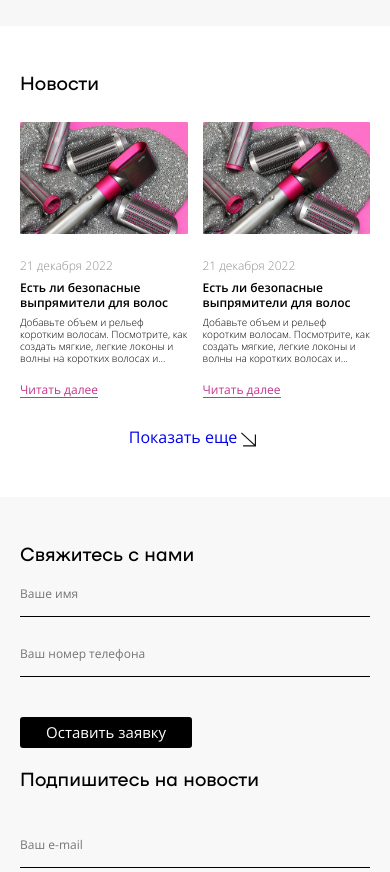
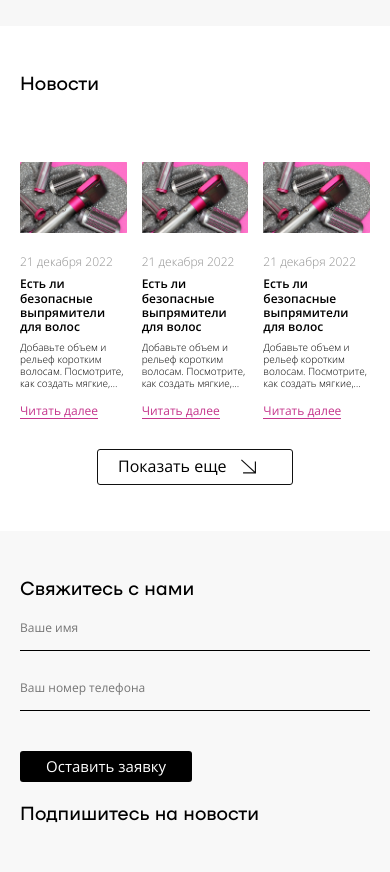
Before and after one commit to JustBass1999/DysonDiplom, a plain HTML site: page index.html in a window 390 px wide. Shown: the part 5940-6812 px from the top of the page. Drawn offline with Linux system fonts and the light colour scheme; some packages are replaced by stand-ins of ours; a script that the page names is missing.

Commit message:
рефакторинг секции news; добавление функционала кнопке показать ещё

```diff
--- a/css/blocks/news.css
+++ b/css/blocks/news.css
@@ -4,58 +4,37 @@
 }
 
 .news__title {
-  margin-bottom: 70px;
+  margin-bottom: clamp(70px, 0.897rem + 2.9vw, 30px);
 }
 
-@media (width<=992px) {
-  .news__title {
-    margin-bottom: 40px;
-  }
-}
-@media (width<=540px) {
-  .news__title {
-    margin-bottom: 30px;
-  }
-}
-
-.news__content {
+.news__list {
   display: flex;
-  gap: 20px;
-  margin-bottom: 80px;
+  gap: clamp(15px, 0.729rem + 0.43vw, 20px);
+  margin-bottom: clamp(30px, 1.078rem + 3.27vw, 80px);
   justify-content: space-between;
 }
 
-@media (width<=1400px) {
-  .news__content {
-    margin-bottom: 60px;
+/* @media (width<=540px) {
+  .news__article:last-child {
+    display: none;
   }
-}
-@media (width<=768px) {
-  .news__content {
-    margin-bottom: 40px;
-    gap: 15px;
-  }
-}
-@media (width<=540px) {
-  .news__content {
-    margin-bottom: 40px;
-    gap: 15px;
-  }
+} */
+
+.news__item {
+  flex: 1;
+  min-width: 0; /* Предотвращает вылазие флекс-элементов */
 }
 
-@media (width<=390px) {
-  .news__content {
-    margin-bottom: 30px;
-  }
-}
-
-@media (width<=540px) {
-    .news__article:last-child {
-        display: none;
-    }
+.news__article {
+  display: flex;
+  flex-direction: column;
+  height: 100%;
 }
 
 .news__image {
+  width: 100%;
+  height: auto;
+  object-fit: cover;
   margin-bottom: 30px;
 }
 
@@ -89,25 +68,12 @@
 .news__article-title {
   padding-bottom: 15px;
   font-weight: 600;
-  font-size: 20px;
+  font-size: clamp(12px, 0.417rem + 0.69vw, 20px);
   line-height: 120%;
-}
-
-@media (width<=992px) {
-  .news__article-title {
-    font-size: 14px;
-  }
-}
-
-@media (width<=768px) {
-  .news__article-title {
-    font-size: 12px;
-  }
 }
 
 @media (width<=390px) {
   .news__article-title {
-    font-size: 12px;
     padding-bottom: 6px;
   }
 }
@@ -115,49 +81,37 @@
 .news__article-text {
   margin-bottom: 20px;
   font-weight: 300;
-  font-size: 18px;
+  font-size: clamp(10px, 0.498rem + 0.52vw, 18px);
   line-height: 120%;
-  text-align: justify;
-}
-
-@media (width<=1400px) {
-  .news__article-text {
-    font-size: 16px;
-  }
-}
-
-@media (width<=1200px) {
-  .news__article-text {
-    text-align: start;
-    display: -webkit-box;
-    -webkit-line-clamp: 4; /* Количество строк, до которого нужно обрезать */
-    -webkit-box-orient: vertical; /* Ориентация блока */
-    overflow: hidden; /* Скрываем всё, что вылазит за пределы */
-    text-overflow: ellipsis; /* Добавляем многоточие в конце */
-  }
-}
-
-@media (width<=992px) {
-  .news__article-text {
-    font-size: 14px;
-  }
+  text-align: start;
+  /* Многострочное обрезание текста на средних экранах */
+  display: -webkit-box;
+  -webkit-line-clamp: 4;
+  -webkit-box-orient: vertical;
+  overflow: hidden;
+  text-overflow: ellipsis;
 }
 
 @media (width<=768px) {
   .news__article-text {
-    font-size: 12px;
     margin-bottom: 15px;
   }
 }
-
-@media (width<=390px) {
-  .news__article-text {
-    font-size: 10px;
-
-  }
+.news__article-link {
+  display: inline-block; /* или inline-flex */
+  width: fit-content; /* ширина по содержимому */
+  margin-top: auto; /*  прижмет кнопку к самому низу карточки красиво */
 }
 
 .news__footer {
   display: flex;
   justify-content: center;
 }
+
+.news__more-btn {
+  display: inline-flex;
+  align-items: center;
+  gap: 10px;
+  text-decoration: none;
+  text-wrap: nowrap;
+}
--- a/index.html
+++ b/index.html
@@ -8,6 +8,7 @@
     <script defer src="./js/offers__filter.js"></script>
     <script defer src="./js/burger.menu.js"></script>
     <script defer src="./js/reviews.js"></script>
+    <script defer src="./js/news.js"></script>
     <!-- Подключение fsLightbox -->
     <script defer src="https://cdnjs.cloudflare.com/ajax/libs/fslightbox/3.3.1/index.js"></script>
     <title>Document</title>
@@ -876,45 +877,68 @@
 
       <section class="news">
         <div class="news__container container">
-          <div class="news__title main__title">Новости</div>
-          <div class="news__content">
+          <h2 class="news__title main__title">Новости</h2>
+          <ul class="news__list">
+            <li class="news__item">
               <article class="news__article">
-              <img class="news__image" src="./content/64.png" alt="Изображение продукции Dyson" />
-              <time class="news__date">21 декабря 2022</time>
+                <img
+                  class="news__image"
+                  src="./content/64.png"
+                  width="440"
+                  height="294"
+                  alt="Изображение продукции Dyson"
+                />
+                <time class="news__date" datetime="2022-12-21">21 декабря 2022</time>
                 <h3 class="news__article-title">Есть ли безопасные выпрямители для волос</h3>
                 <p class="news__article-text">
                   Добавьте объем и рельеф коротким волосам. Посмотрите, как создать мягкие, легкие
                   локоны и волны на коротких волосах и волосах средней длины.
                 </p>
-              <a class="news__article-button show-more__pink-button" href="#"> Читать далее </a>
+                <a class="news__article-link show-more__pink-button" href="#"> Читать далее </a>
               </article>
+            </li>
+            <li class="news__item">
               <article class="news__article">
-              <img class="news__image" src="./content/64.png" alt="Изображение продукции Dyson" />
-              <time class="news__date">21 декабря 2022</time>
+                <img
+                  class="news__image"
+                  src="./content/64.png"
+                  width="440"
+                  height="294"
+                  alt="Изображение продукции Dyson"
+                />
+                <time class="news__date" datetime="2022-12-21">21 декабря 2022</time>
                 <h3 class="news__article-title">Есть ли безопасные выпрямители для волос</h3>
                 <p class="news__article-text">
                   Добавьте объем и рельеф коротким волосам. Посмотрите, как создать мягкие, легкие
                   локоны и волны на коротких волосах и волосах средней длины.
                 </p>
-              <a class="news__article-button show-more__pink-button" href="#"> Читать далее </a>
+                <a class="news__article-link show-more__pink-button" href="#"> Читать далее </a>
               </article>
+            </li>
+            <li class="news__item">
               <article class="news__article">
-              <img class="news__image" src="./content/64.png" alt="Изображение продукции Dyson" />
-              <time class="news__date">21 декабря 2022</time>
+                <img
+                  class="news__image"
+                  src="./content/64.png"
+                  width="440"
+                  height="294"
+                  alt="Изображение продукции Dyson"
+                />
+                <time class="news__date" datetime="2022-12-21">21 декабря 2022</time>
                 <h3 class="news__article-title">Есть ли безопасные выпрямители для волос</h3>
                 <p class="news__article-text">
                   Добавьте объем и рельеф коротким волосам. Посмотрите, как создать мягкие, легкие
                   локоны и волны на коротких волосах и волосах средней длины.
                 </p>
-              <a class="news__article-button show-more__pink-button" href="#"> Читать далее </a>
+                <a class="news__article-link show-more__pink-button" href="#"> Читать далее </a>
               </article>
-          </div>
+            </li>
+          </ul>
           <div class="news__footer">
-            <a class="show-more__button" href="#">
+            <button class="news__more-btn show-more__big-button" type="button">
               <span>Показать еще</span>
-            </a>
-
-            <img src="icons/shom-more-arrow.svg" alt="" />
+              <img src="icons/shom-more-arrow.svg" alt="" aria-hidden="true" />
+            </button>
           </div>
         </div>
       </section>
--- /dev/null
+++ b/js/news.js
@@ -0,0 +1,27 @@
+"use strict";
+
+const newsSection = document.querySelector(".news__container");
+let showMoreNews = null;
+let angle = 0;
+
+newsSection.addEventListener("click", (event) => {
+  // Предотвращаем переход по ссылке (если это тег <a> с href="#")
+  const buttonShowMore = event.target.closest(".news__more-btn");
+  if (buttonShowMore) {
+      event.preventDefault();
+    const mainNews = document.querySelector(".news__list");
+    if (!showMoreNews) {
+      showMoreNews = mainNews.cloneNode(true);
+      mainNews.after(showMoreNews);
+      buttonShowMore.querySelector("span").textContent = "Скрыть новости";
+      angle += 180;
+      buttonShowMore.querySelector("img").style.transform = `rotate(${angle}deg)`;
+    } else {
+      showMoreNews.remove();
+      showMoreNews = null;
+      buttonShowMore.querySelector("span").textContent = "Показать ещё";
+      angle -= 180;
+      buttonShowMore.querySelector("img").style.transform = `rotate(${angle}deg)`;
+    }
+  }
+});
```
Lines whose indentation alone changed are shown as unchanged.
